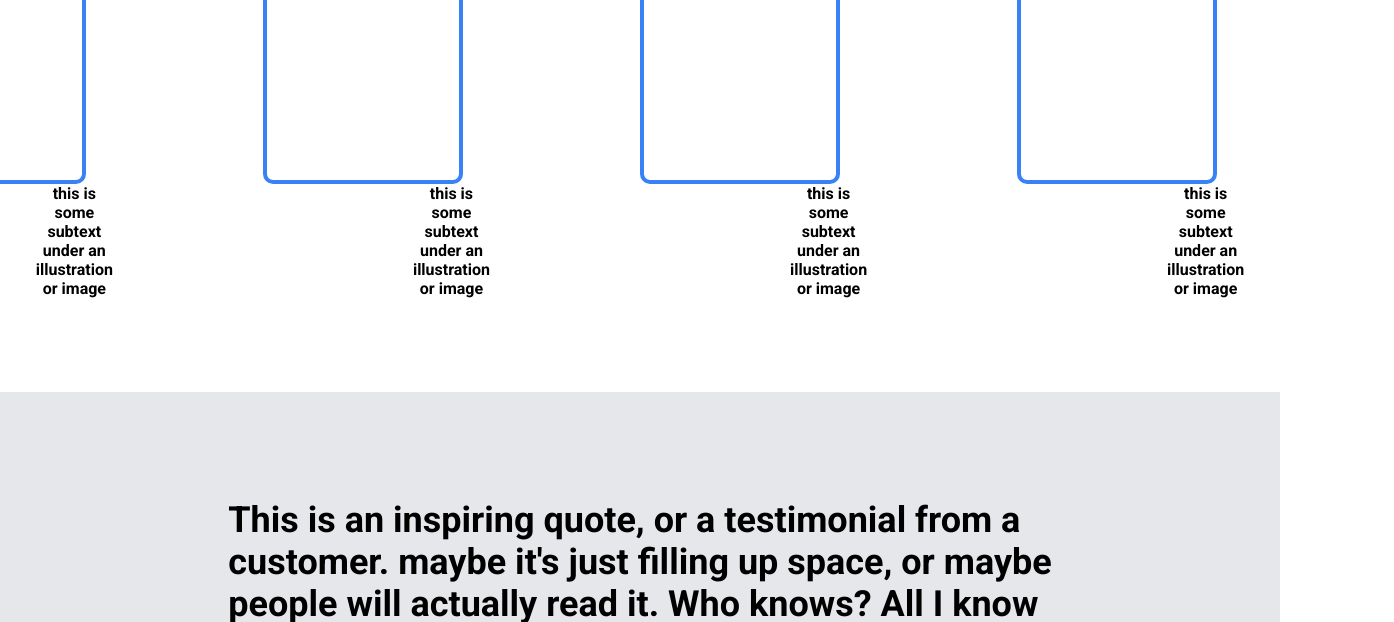
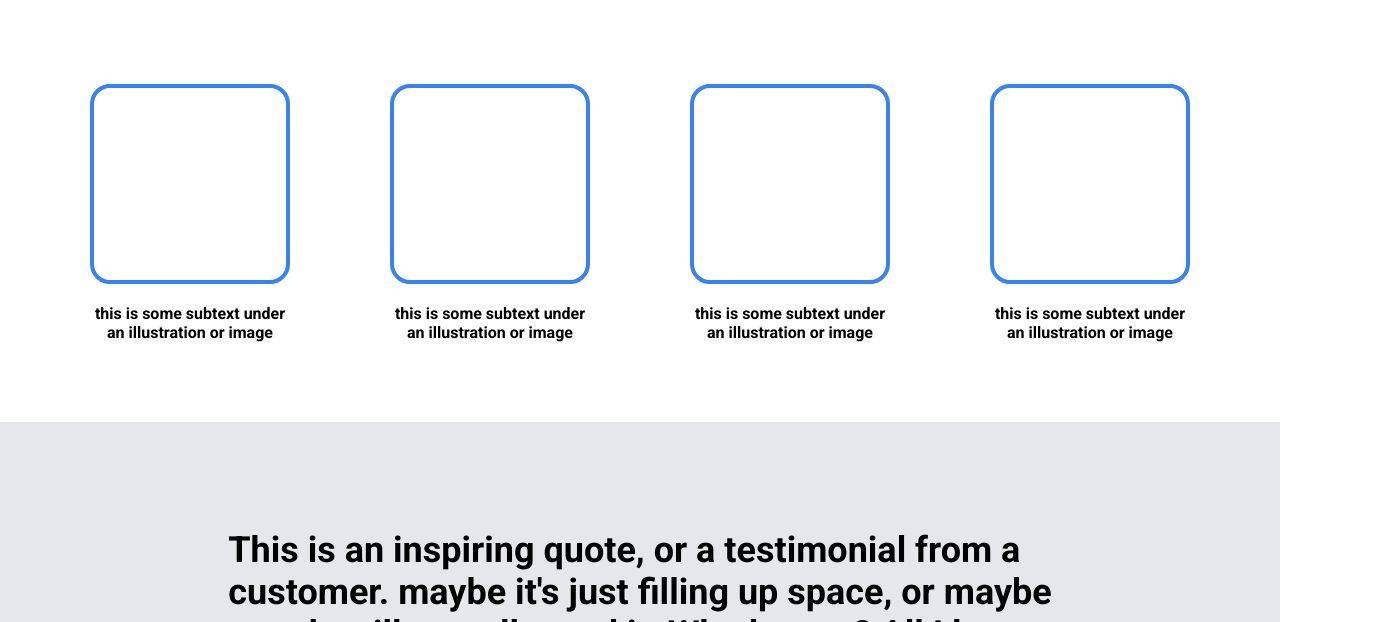
Before and after one commit to Exaeous/odin-landing-page, a plain HTML site: page index.html in a window 1280 px wide. Shown: the part 648-1270 px from the top of the page, 1394 px wide, since content can reach past the window. Drawn offline with Linux system fonts and the light colour scheme.

Commit message:
Complete Landing Page Project

```diff
--- a/style.css
+++ b/style.css
@@ -78,32 +78,41 @@ img {
 
 .info {
   height: 60vh;
-  display: flex;
-  flex-direction: column;
-  align-items: center;
 }
+
 .heading-2 {
   font-size: 36px;
   font-weight: bold;
   color: #1f2937;
   margin-top: 30px;
+  display: flex;
+  justify-content: center;
 }
 
 .container-2 {
   display: flex;
+  justify-content: center;
+  align-items: center;
+  margin-top: 100px;
 }
 
-.para {
-  text-align: center;
-  padding-left: 150px;
-  padding-right: 150px;
+.boxes-and-paragraphs {
+  padding-left: 50px;
+  padding-right: 50px;
 }
 
 .box {
   width: 200px;
   height: 200px;
   border: 4px solid #3882f6;
-  border-radius: 10px;
+  border-radius: 20px;
+  margin: 0;
+}
+
+.para {
+  text-align: center;
+  max-width: 200px;
+  margin-top: 20px;
 }
 
 .quote {
```
